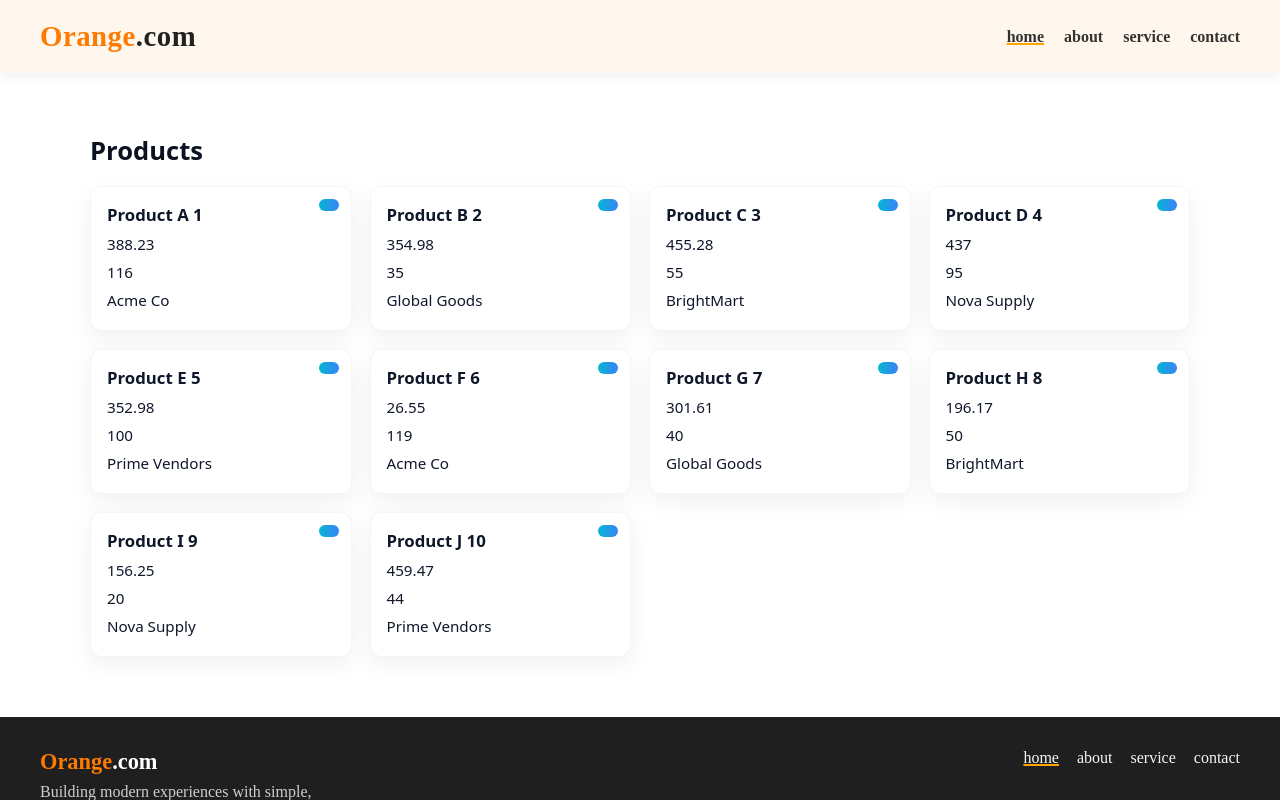
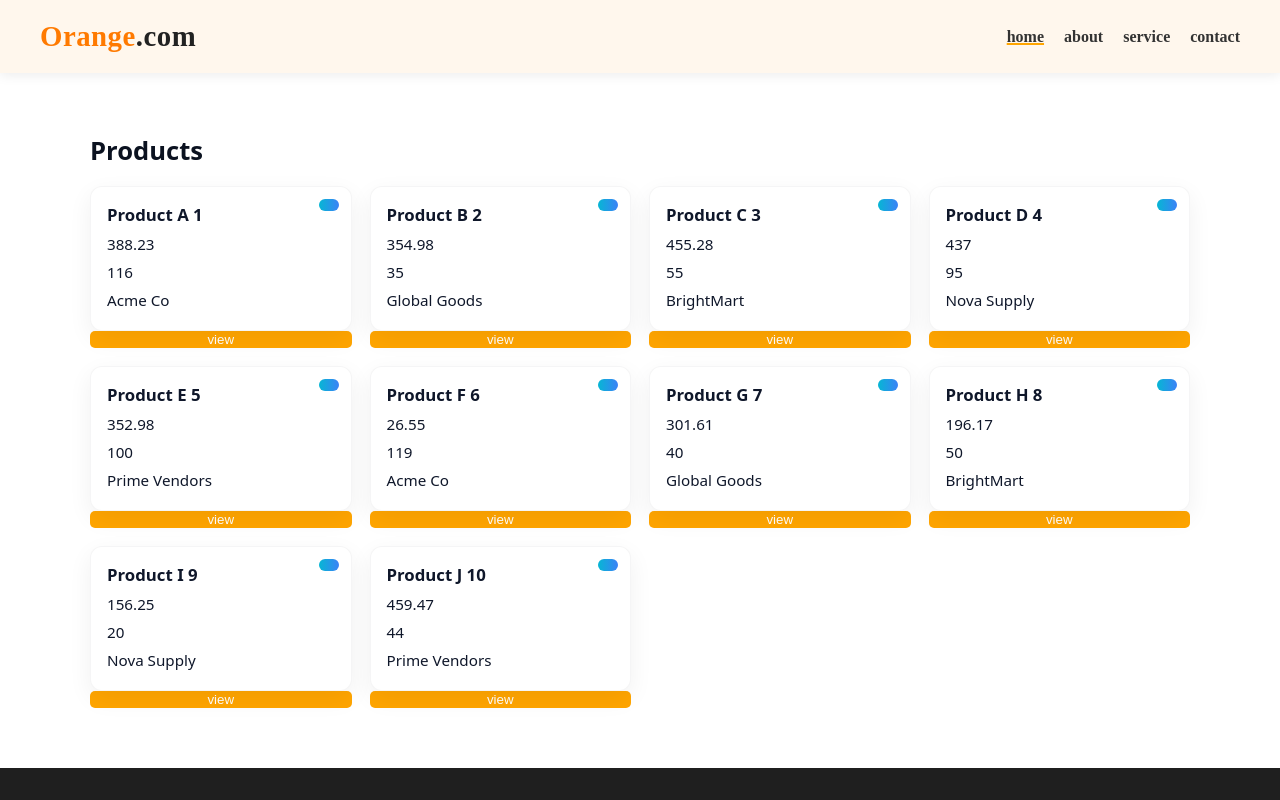
Before and after one commit to NirojShah/Angular-Learning, an Angular app: page /login in a window 1280 px wide. Both pictures are taken after a click on the button "Login". Shown: the top 800 px of the page. Built offline with nearby package versions, Linux system fonts and the light colour scheme.

Commit message:
Add an new button in the product-catelog.html.

```diff
--- a/src/app/product-catelog/product-catelog.html
+++ b/src/app/product-catelog/product-catelog.html
@@ -2,11 +2,25 @@
   <p class="title">Products</p>
   <div class="products-catelog">
     @for (item of productCatelogItems(); track $index) {
-      <div class="product-card" routerLink="/product/{{item.productId}}">
-        <p>{{ item.name }}</p>
-        <p>{{ item.price }}</p>
-        <p>{{ item.quantity }}</p>
-        <p>{{ item.vendor }}</p>
+      <div class="container-item">
+        <div class="product-card" routerLink="/product/{{ item.productId }}">
+          <p>{{ item.name }}</p>
+          <p>{{ item.price }}</p>
+          <p>{{ item.quantity }}</p>
+          <p>{{ item.vendor }}</p>
+        </div>
+        <button
+          routerLink="/product-info"
+          [queryParams]="{
+            name: item.name,
+            price: item.price,
+            quantity: item.quantity,
+            vendor: item.vendor,
+          }"
+          class="view"
+        >
+          view
+        </button>
       </div>
     }
   </div>
```
